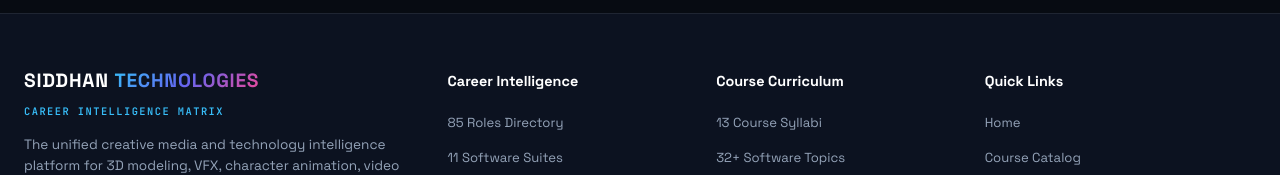
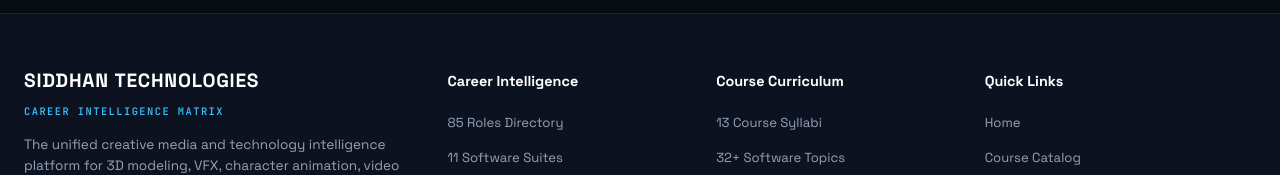
Before and after one commit to siddhantechnologies/SIDDHAN-TECHNOLOGIES, a plain HTML site: page index.html in a window 1280 px wide. Shown: the part 1572-1747 px from the top of the page. Drawn offline with Linux system fonts and the light colour scheme.

Commit message:
Add files via upload

```diff
--- a/index.html
+++ b/index.html
@@ -744,6 +744,11 @@
       background: none;
       -webkit-text-fill-color: #0f172a;
     }
+    html:not([data-theme="light"]) .logo-brand span {
+      color: #ffffff;
+      background: none;
+      -webkit-text-fill-color: #ffffff;
+    }
     [data-theme="light"] .logo-sub { color: #075985; }
     html:not([data-theme="light"]) .site-header .logo-brand,
     html:not([data-theme="light"]) .site-header .logo-brand span {
```
